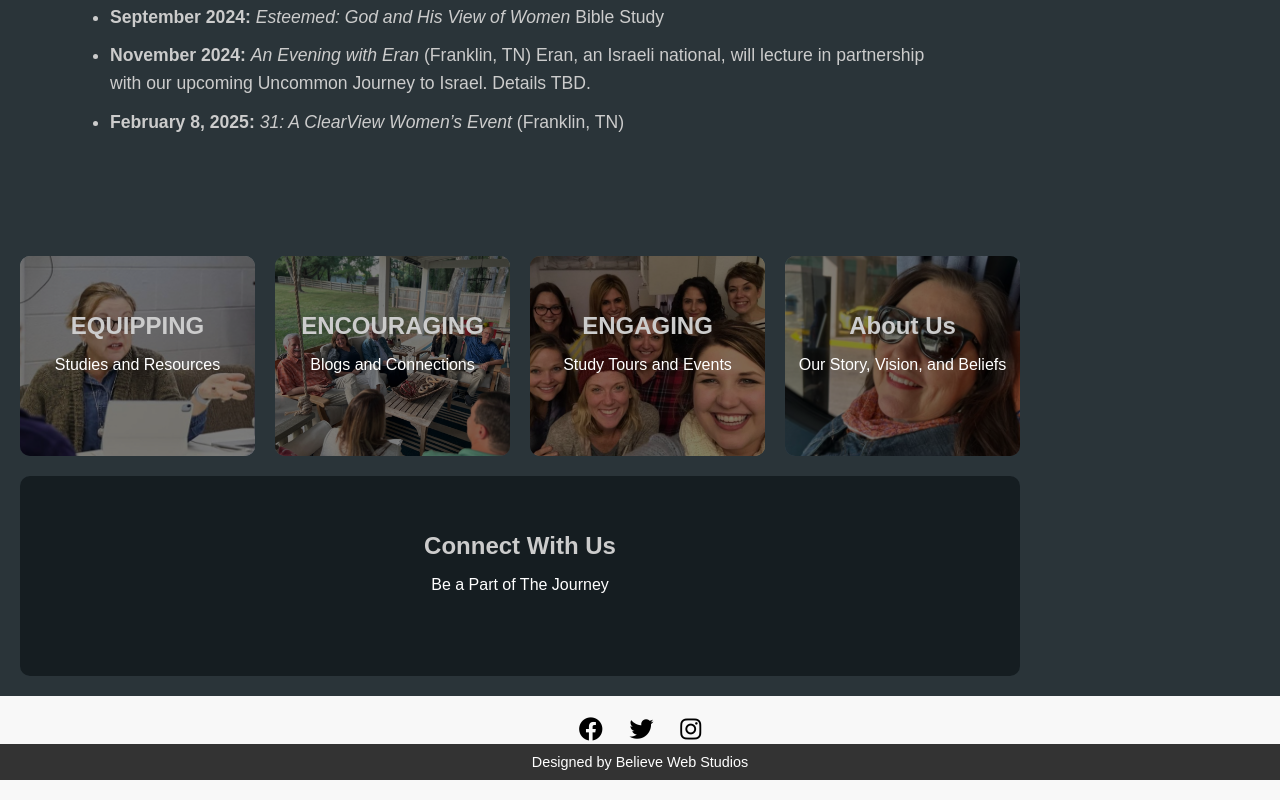
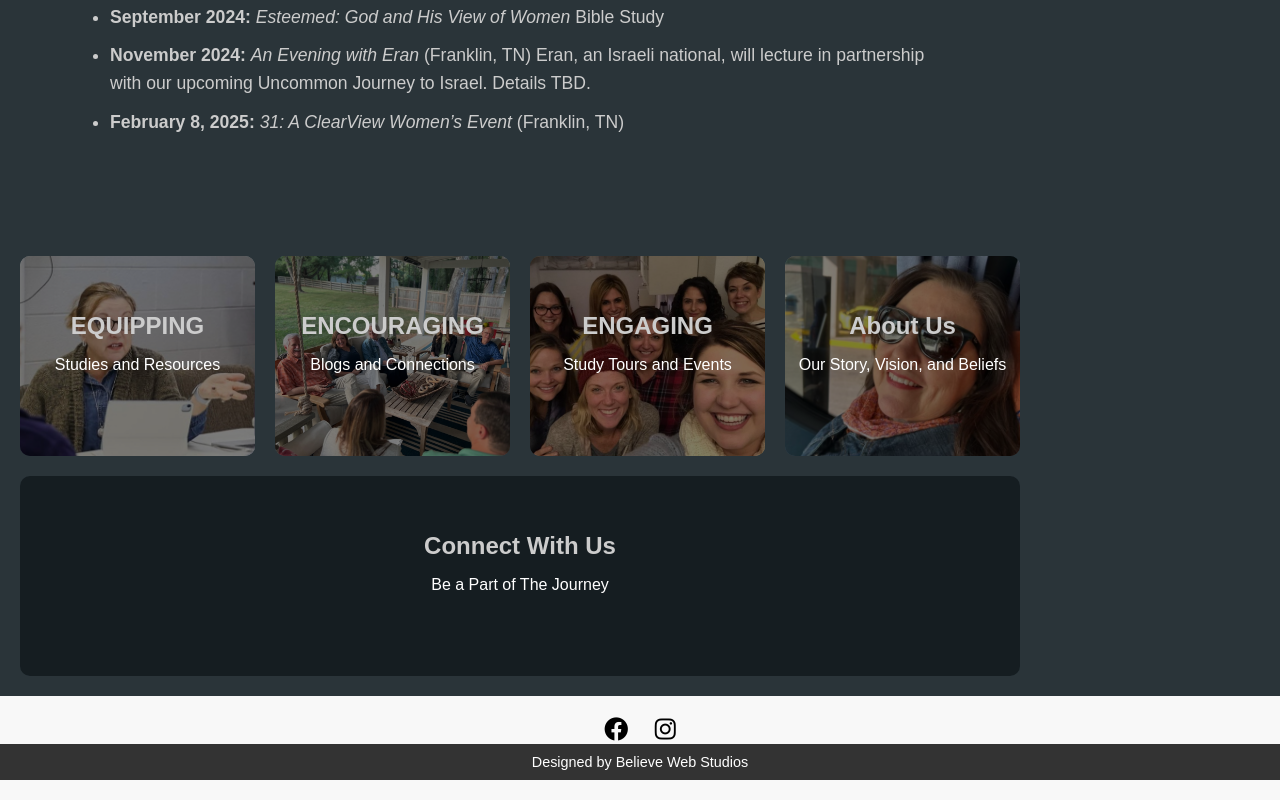
Before and after one commit to b3li3ve/uncommon-journies, a plain HTML site: page blog.html in a window 1280 px wide. Shown: the part 2880-3680 px from the top of the page. Drawn offline with Linux system fonts and the light colour scheme.

Commit message:
remove twitter (X) links

```diff
--- a/blog.html
+++ b/blog.html
@@ -184,9 +184,7 @@
             <a href="https://www.facebook.com" target="_blank" rel="noopener noreferrer">
                 <i class="fab fa-facebook"></i>
             </a>
-            <a href="https://www.twitter.com" target="_blank" rel="noopener noreferrer">
-                <i class="fab fa-twitter"></i>
-            </a>
+
             <a href="https://www.instagram.com" target="_blank" rel="noopener noreferrer">
                 <i class="fab fa-instagram"></i>
             </a>
```
Also changed, not shown: about.html (+1 -3 lines), connect.html (+1 -3 lines), index.html (+1 -3 lines), join.html (+1 -3 lines), study.html (+1 -3 lines).
